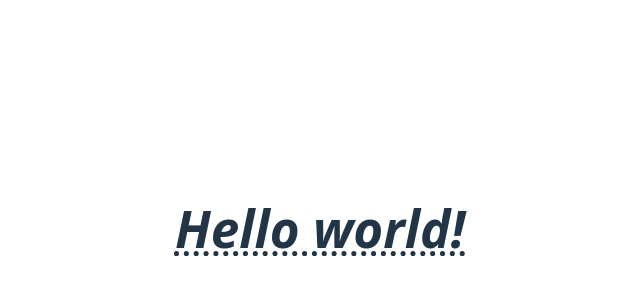
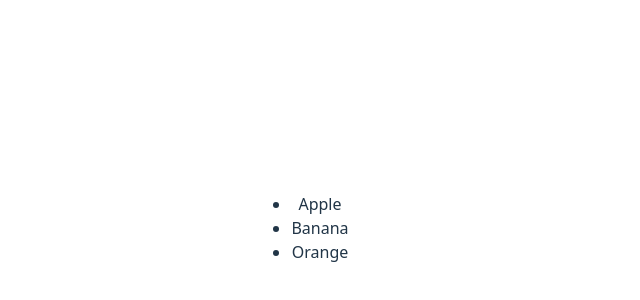
Before and after one commit to nicurrego/React-practice, a React (Vite) app: page / in a window 1280 px wide. Shown: the part 172-472 px from the top of the page, without its empty margins (320-960 px from the left). Built offline with nearby package versions, Linux system fonts and the light colour scheme.

Commit message:
Class9: Creacion de Componentes con Datos Estaticos en React

```diff
--- a/src/App.jsx
+++ b/src/App.jsx
@@ -1,10 +1,10 @@
-import Text from './components/Text/Text';
+import StaticComponent from './components/StaticComponents/StaticComponent';
 import './App.css'
 
 function App() {
   return (
     <>
-      <Text />
+      <StaticComponent />
     </>
   )
 }
--- /dev/null
+++ b/src/components/StaticComponents/StaticComponent.jsx
@@ -0,0 +1,14 @@
+const StaticComponent = () => {
+    const items =  ["Apple", "Banana", "Orange"];
+    return (
+        <ul class="list-disc">
+            {
+                items.map((item, index) => (
+                    <li key={index}>{item}</li>
+                ))
+            }
+        </ul>
+    )
+};
+
+export default StaticComponent;
```
